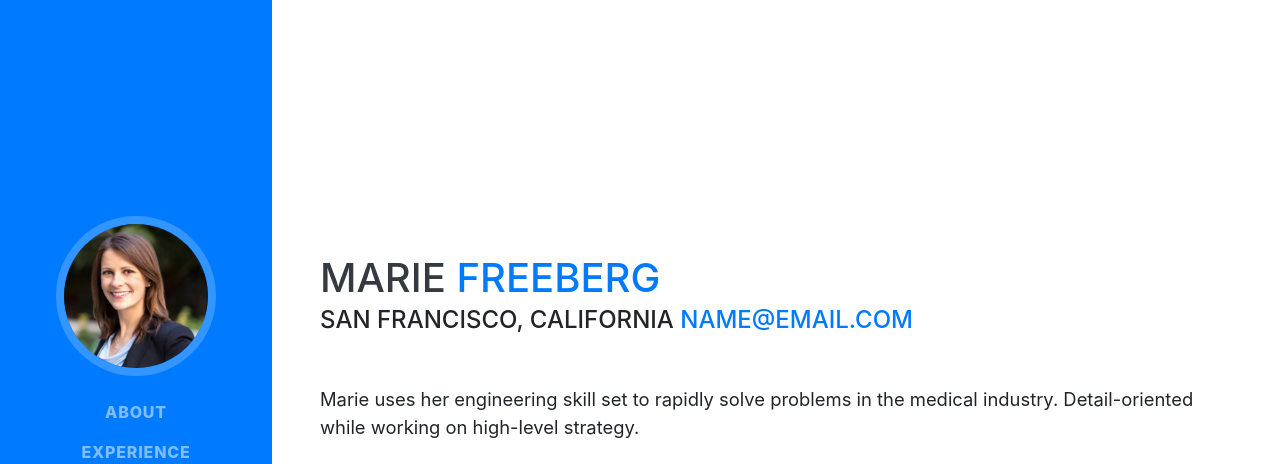
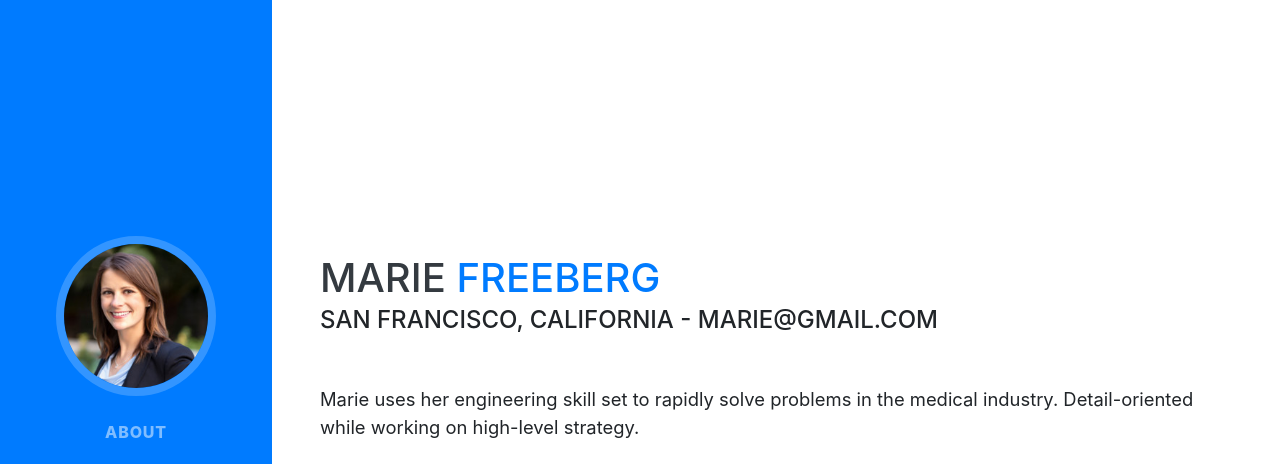
Before and after one commit to jasonfreebergtest/mariefreeberg, a website with bundled scripts: page index.html in a window 1280 px wide. Shown: the top 464 px of the page. Built offline with nearby package versions, Linux system fonts and the light colour scheme; a web font is replaced by a local one.

Commit message:
Commented "interests" and obfuscated email

```diff
--- a/index.html
+++ b/index.html
@@ -60,9 +60,11 @@
         <li class="nav-item">
           <a class="nav-link js-scroll-trigger" href="#projects">Projects</a>
         </li>
+        <!--
           <li class="nav-item">
             <a class="nav-link js-scroll-trigger" href="#interests">Interests</a>
           </li>
+        -->
       </ul>
     </div>
   </nav>
@@ -73,10 +75,12 @@
     <!-- Begin name and info section -->
     <section class="resume-section p-3 p-lg-5 d-flex align-items-center" id="about">
       <div class="w-100">
-        <h1 class="mb-0">Marie <span class="text-primary">Freeberg</span>
+        <h1 class="mb-0">
+          Marie <span class="text-primary">Freeberg</span>
         </h1>
-        <div class="subheading mb-5">San Francisco, California
-          <a href="mailto:name@email.com">name@email.com</a>
+        <div class="subheading mb-5">
+          <!--Obfuscate email address -->
+          San Francisco, California - <snan>ma<span>ri</span>e@</snan>gm<span>ai<span>l.c</span>om</span>
         </div>
         <p class="lead mb-5">
           Marie uses her engineering skill set to rapidly solve problems in the medical industry. Detail-oriented while working on high-level strategy.
@@ -258,6 +262,7 @@
     <hr class="m-0">
 
     <!-- Begin Interests section -->
+    <!--
       <section class="resume-section p-3 p-lg-5 d-flex align-items-center" id="interests">
         <div class="w-100">
           <h2 class="mb-5">Interests</h2>
@@ -266,6 +271,7 @@
           </p>
         </div>
       </section>
+    -->
     <!-- End Interests section -->
 
   </div>
```
Lines whose indentation alone changed are shown as unchanged.
